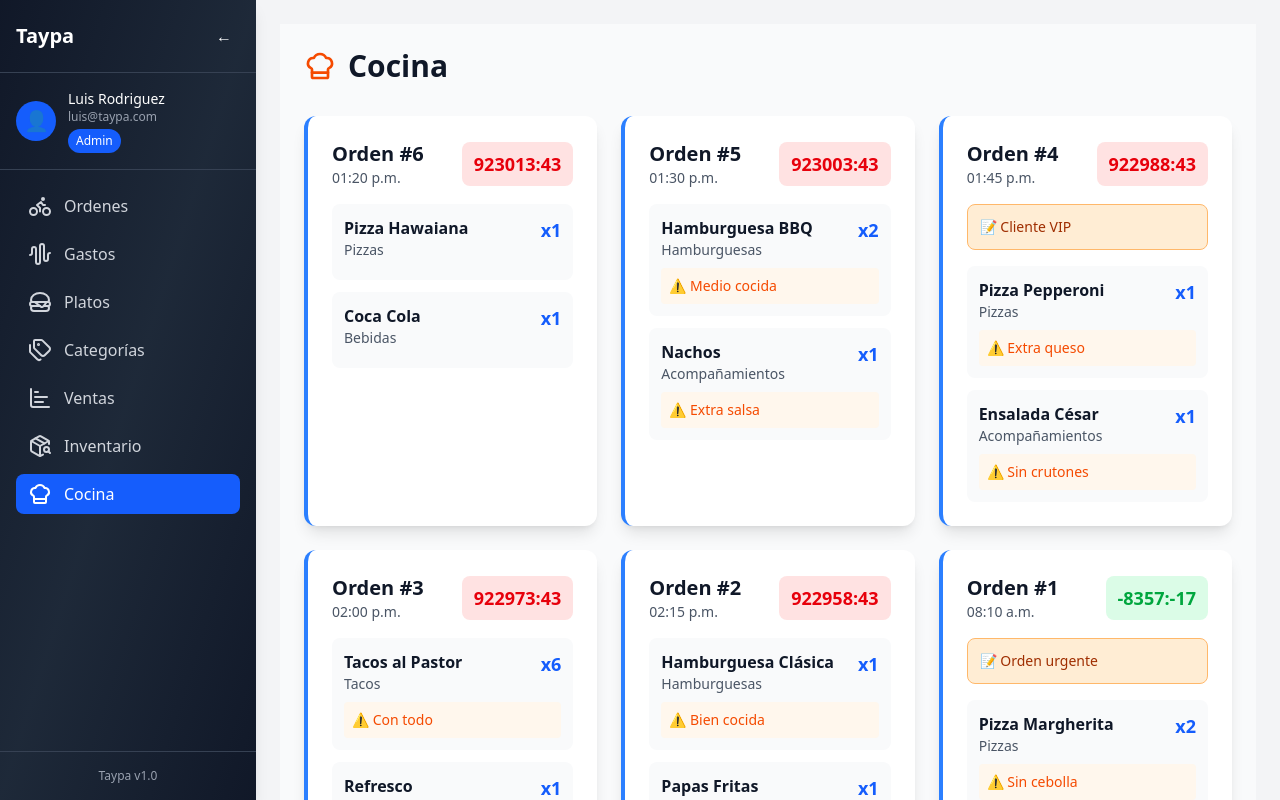
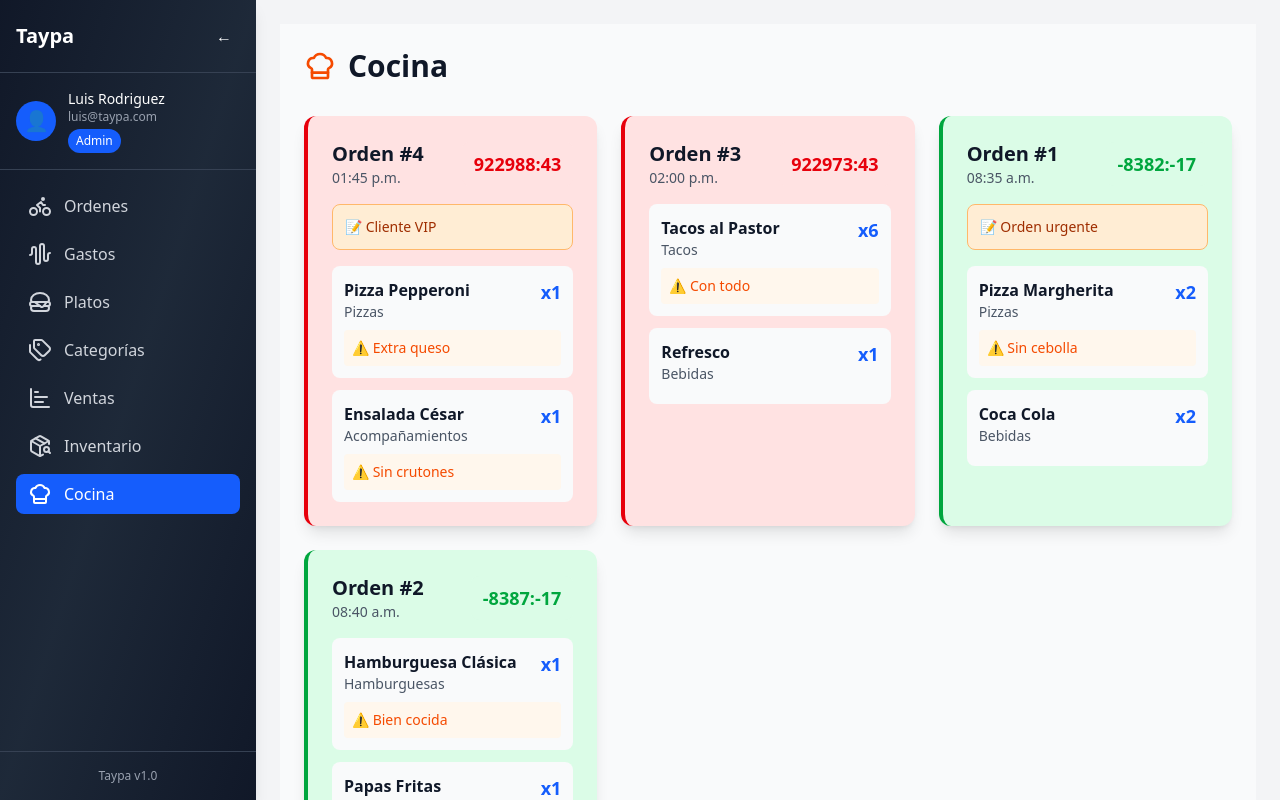
Before and after one commit to podestal/taypa-internal, a React (Vite) app: page /kitchen in a window 1280 px wide. Built offline with nearby package versions, Linux system fonts and the light colour scheme.

Commit message:
kitchen ui done

```diff
--- a/src/components/kitchen/KitchenMain.tsx
+++ b/src/components/kitchen/KitchenMain.tsx
@@ -12,7 +12,7 @@ const KitchenMain = () => {
       ],
       total: 350,
       status: 'pending',
-      orderTime: '2025-10-23 08:10',
+      orderTime: '2025-10-23 08:35',
       estimatedDelivery: '15:00',
       kitchenNotes: 'Orden urgente'
     },
@@ -25,7 +25,7 @@ const KitchenMain = () => {
       ],
       total: 180,
       status: 'preparing',
-      orderTime: '2024-01-15 14:15',
+      orderTime: '2025-10-23 08:40',
       estimatedDelivery: '14:45',
       kitchenNotes: ''
     },
@@ -53,30 +53,6 @@ const KitchenMain = () => {
       estimatedDelivery: '14:15',
       kitchenNotes: 'Cliente VIP'
     },
-    {
-      id: 5,
-      items: [
-        { name: 'Hamburguesa BBQ', category: 'Hamburguesas', quantity: 2, price: 140, observations: 'Medio cocida' },
-        { name: 'Nachos', category: 'Acompañamientos', quantity: 1, price: 55, observations: 'Extra salsa' }
-      ],
-      total: 335,
-      status: 'preparing',
-      orderTime: '2024-01-15 13:30',
-      estimatedDelivery: '14:00',
-      kitchenNotes: ''
-    },
-    {
-      id: 6,
-      items: [
-        { name: 'Pizza Hawaiana', category: 'Pizzas', quantity: 1, price: 180, observations: '' },
-        { name: 'Coca Cola', category: 'Bebidas', quantity: 1, price: 25, observations: '' }
-      ],
-      total: 205,
-      status: 'pending',
-      orderTime: '2024-01-15 13:20',
-      estimatedDelivery: '13:50',
-      kitchenNotes: ''
-    }
   ])
 
   const [currentTime, setCurrentTime] = useState(new Date())
@@ -139,7 +115,7 @@ const KitchenMain = () => {
                   animate={{ opacity: 1, y: 0 }}
                   exit={{ opacity: 0, y: -20 }}
                   transition={{ delay: index * 0.1 }}
-                  className="bg-white rounded-xl shadow-lg p-6 border-l-4 border-blue-500"
+                  className={`rounded-xl shadow-lg p-6 border-l-4 ${getTimeColor(timeElapsed)}`}
                 >
                   {/* Order Header with Timer */}
                   <div className="flex items-center justify-between mb-4">
```
